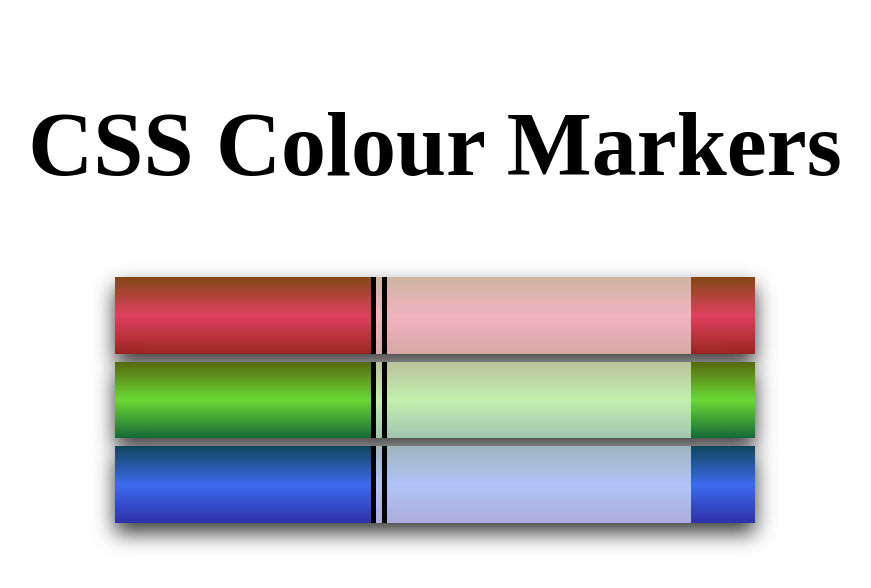
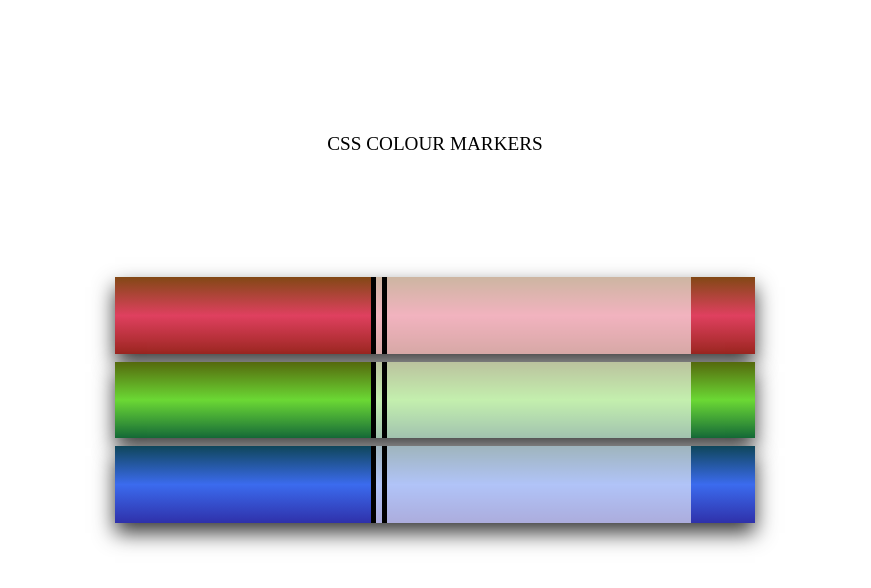
Before and after one commit to nitin1234568/colormarkers.github.io, a plain HTML site: page index.html in a window 1280 px wide. Shown: the whole page, without its empty margins (205-1076 px from the left). Drawn offline with Linux system fonts and the light colour scheme.

Commit message:
color markers Assignment 303-01

```diff
--- a/index.html
+++ b/index.html
@@ -13,7 +13,7 @@
     <div class="maincontainor">
         <div class="subcontainor">
             <div class="uppercontainor">
-                <h1>CSS Colour Markers</h1>
+                <big>CSS Colour Markers</big>
             </div>
             <div class="middlecontainor">
                 <div class="red">
--- a/style.css
+++ b/style.css
@@ -21,6 +21,7 @@
     display: flex;
     align-items: center;
     justify-content: center;
+    text-transform: uppercase;
 }
 h1{
    font-size: 90px;
```
